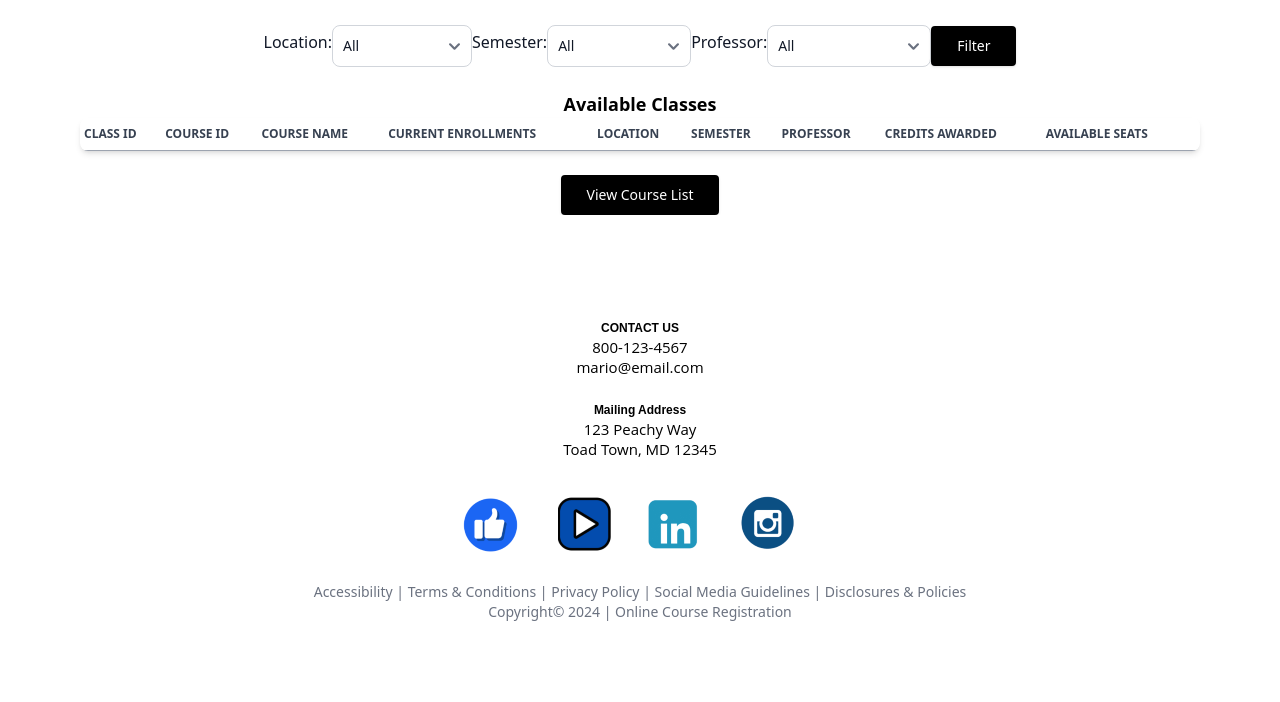
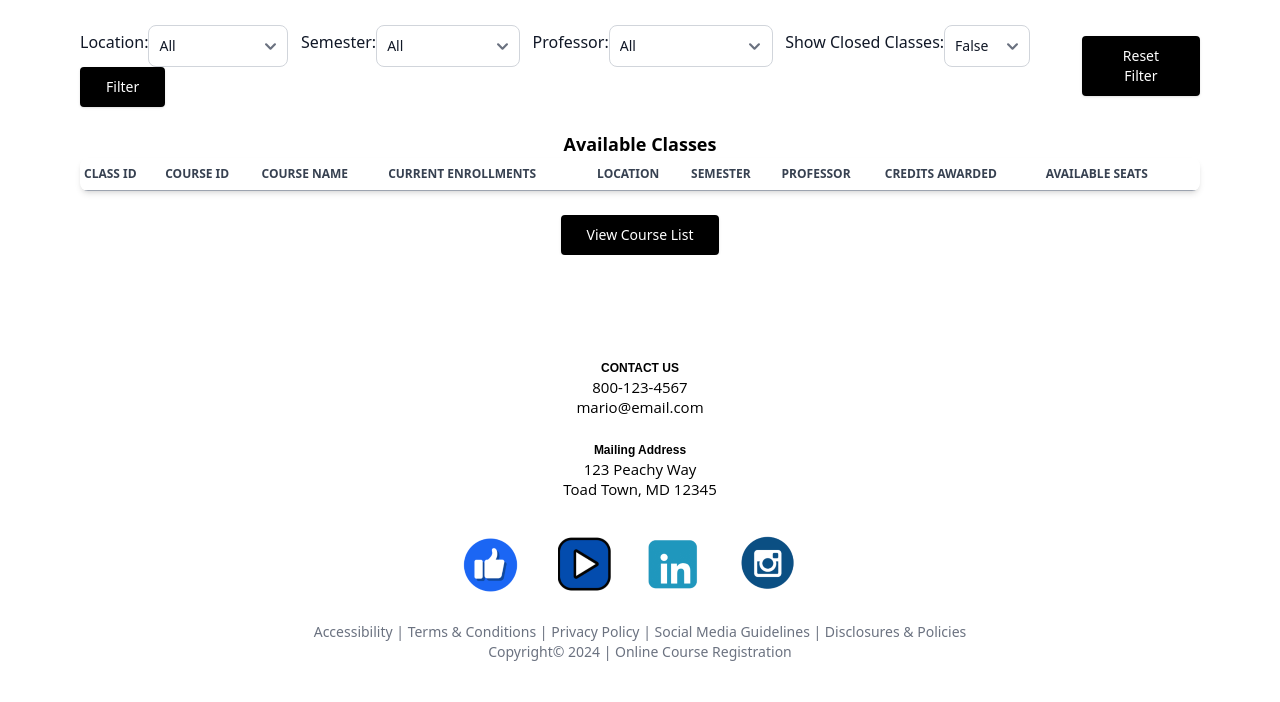
Before and after one commit to asigba/Online-Course-Registration, a Flask app: page /course/1 in a window 1280 px wide. Shown: the part 409-1111 px from the top of the page. Before the commit the page ends 1030 px from the top, so only its background shows below. Run offline with Flask 3, Linux system fonts and the light colour scheme; a user stored in the database is signed in; lists and menus that the app fills with data are empty; some libraries are stand-ins or nearby versions.

Commit message:
Fixed class filtering

```diff
--- a/src/app.py
+++ b/src/app.py
@@ -32,7 +32,6 @@ def init_application():
     # Application
     app = Flask(__name__, template_folder=templates_path)
     app.config['SQLALCHEMY_DATABASE_URI'] = f"sqlite:///{database_file_path}"
-    print(f"Database is at: {database_file_path}")
     app.config['SECRET_KEY'] = urandom(24)
     #app.config['SESSION_TYPE'] = 'filesystem'
     app.config['SESSION_TYPE'] = 'redis'
@@ -56,6 +55,7 @@ def init_application():
     return database_file_path, database_path, app, db, bcrypt, login_mgr, flask_session, init_data_path
 
 database_file_path, database_path, app, db, bcrypt, login_mgr, flask_session, init_data_path = init_application()
+print(f"Database is at: {database_file_path}")
 
 @login_mgr.user_loader
 def load_user(id):
@@ -916,32 +916,36 @@ def view_courses():
         query=search_query
     )
 
-@app.route('/course/<course_id>')
+@app.route('/course/<course_id>', methods=['GET', 'POST'])
 @login_required
 def course_details(course_id):
+
+    if 'reset' in request.args:
+        # Redirect to the same route without query parameters
+        return redirect(url_for('registration_log'))
 
     # Set Filter Values Selected
     selected_location = request.args.get('location', '')
     selected_semester = request.args.get('semester', '')
     selected_professor = request.args.get('professor', '')
-    show_all_classes_bool = request.args.get('show_all_classes', '')
+    show_all_classes_bool = request.args.get('show_all_classes', 'False')
 
     # Course Selected
     course = Course.get_course(course_id)
 
     # Get All Classes of the Selected Course First
     all_classes = Class.query.filter_by(course_id=course_id).order_by(asc(Class.class_id))
-    upcoming_classes = []
+    closed_classes = []
     display_classes = []
-    for current_class in all_classes:
+    for current_class in all_classes[:]:
         semester_status = current_class.get_semester_status()
-        if semester_status == Semester.UPCOMING:
-            upcoming_classes.append(current_class)
+        if semester_status != Semester.UPCOMING:
+            closed_classes.append(current_class.class_id)
 
-    if show_all_classes_bool:
+    if show_all_classes_bool == "True":
         display_classes = all_classes
     else:
-        display_classes = upcoming_classes
+        display_classes = all_classes.filter(Class.class_id.notin_(closed_classes)).order_by(asc(Class.class_id))
 
     # Filter Classes By Selections
     if selected_location:
@@ -961,12 +965,20 @@ def course_details(course_id):
     locations.sort()
     professors.sort()
 
+    if 'reset' in request.args:
+        # Redirect to the same route without query parameters
+        return redirect(url_for('course_details.html',
+                           course=course,
+                           all_classes=all_classes,
+                           locations=[loc[0] for loc in locations],
+                           semesters=[sem[0] for sem in semesters],
+                           professors=[prof[0] for prof in professors]
+        ))
+
     # Render
     return render_template('course_details.html',
                            course=course,
-                           all_classes=all_classes,
-                           upcoming_classes=upcoming_classes,
-                           display_classes=display_classes,
+                           all_classes=display_classes,
                            locations=[loc[0] for loc in locations],
                            semesters=[sem[0] for sem in semesters],
                            professors=[prof[0] for prof in professors])
--- a/src/templates/course_details.html
+++ b/src/templates/course_details.html
@@ -35,7 +35,7 @@
                             <option value="{{ loc }}" {% if request.args.get('location') == loc %}selected{% endif %}>{{ loc }}</option>
                         {% endfor %}
                     </select>
-
+                    &nbsp;&nbsp;&nbsp;
                     <label for="semester" class="block mb-2 font-medium text-gray-900 dark:text-white"> Semester: </label>
                     <select name="semester" id="semester" class="bg-gray-50 border border-gray-300 text-gray-900 text-sm rounded-lg focus:ring-blue-500 focus:border-blue-500
                     block p-2.5 dark:bg-gray-700 dark:border-gray-600 dark:placeholder-gray-400 dark:text-white dark:focus:ring-blue-500 dark:focus:border-blue-500">
@@ -44,7 +44,7 @@
                             <option value="{{ sem }}" {% if request.args.get('semester') == sem %}selected{% endif %}>{{ sem }}</option>
                         {% endfor %}
                     </select>
-
+                    &nbsp;&nbsp;&nbsp;
                     <label for="professor" class="block mb-2 font-medium text-gray-900 dark:text-white">Professor: </label>
                     <select name="professor" id="professor" class="bg-gray-50 border border-gray-300 text-gray-900 text-sm rounded-lg focus:ring-blue-500 focus:border-blue-500
                     block p-2.5 dark:bg-gray-700 dark:border-gray-600 dark:placeholder-gray-400 dark:text-white dark:focus:ring-blue-500 dark:focus:border-blue-500">
@@ -53,9 +53,24 @@
                             <option value="{{ prof }}" {% if request.args.get('professor') == prof %}selected{% endif %}>{{ prof }}</option>
                         {% endfor %}
                     </select>
+                    &nbsp;&nbsp;&nbsp;
+                    <label for="show_all_classes" class="block mb-2 font-medium text-gray-900 dark:text-white">Show Closed Classes: </label>
+                    <select name="show_all_classes" id="show_all_classes" class="bg-gray-50 border border-gray-300 text-gray-900 text-sm rounded-lg focus:ring-blue-500 focus:border-blue-500
+                    block p-2.5 dark:bg-gray-700 dark:border-gray-600 dark:placeholder-gray-400 dark:text-white dark:focus:ring-blue-500 dark:focus:border-blue-500">
+                    <option value="False" {% if request.args.get('show_all_classes') == "False" %}selected{% endif %}>False</option>
+                        <option value="True" {% if request.args.get('show_all_classes') == "True" %}selected{% endif %}>True</option>
+                    </select>
+                    &nbsp;&nbsp;&nbsp;
                     <button type="submit"class="text-white hover:text-black bg-black hover:bg-white
                     font-medium text-sm px-6 py-2 border-2 border-black shadow rounded transition duration-200">Filter</button>
                 </form>
+                &nbsp;&nbsp;&nbsp;
+                <a href="{{url_for('course_details', course_id=course.course_id)}}">
+                    <input type="hidden" name="reset" value="True">
+                    <button type="submit" class="text-white hover:text-black bg-black hover:bg-white
+                    font-medium text-sm px-6 py-2 border-2 border-black shadow rounded transition duration-200">Reset Filter
+                    </button>
+                </a><br><br>
             </div>
             <br>
             <h2 style="font-weight: bold; font-size: large; ">Available Classes</h2>
```
